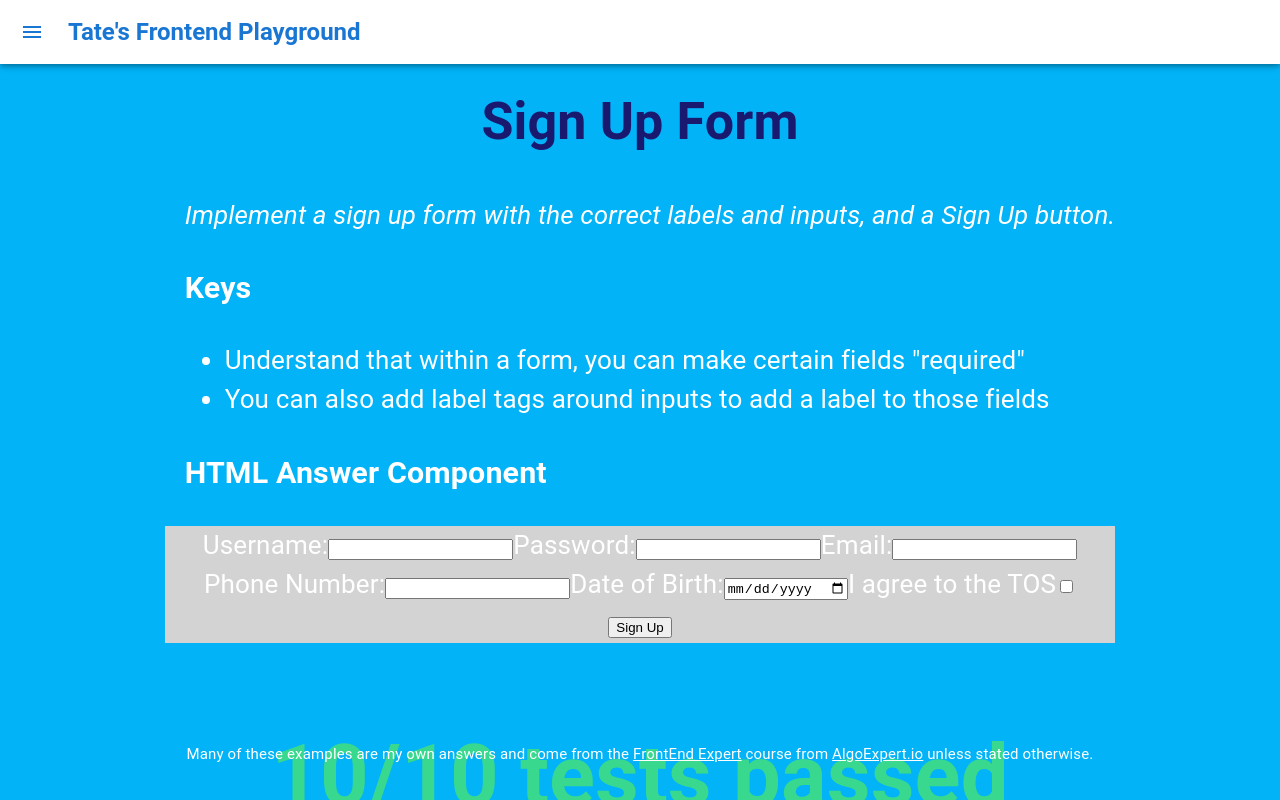
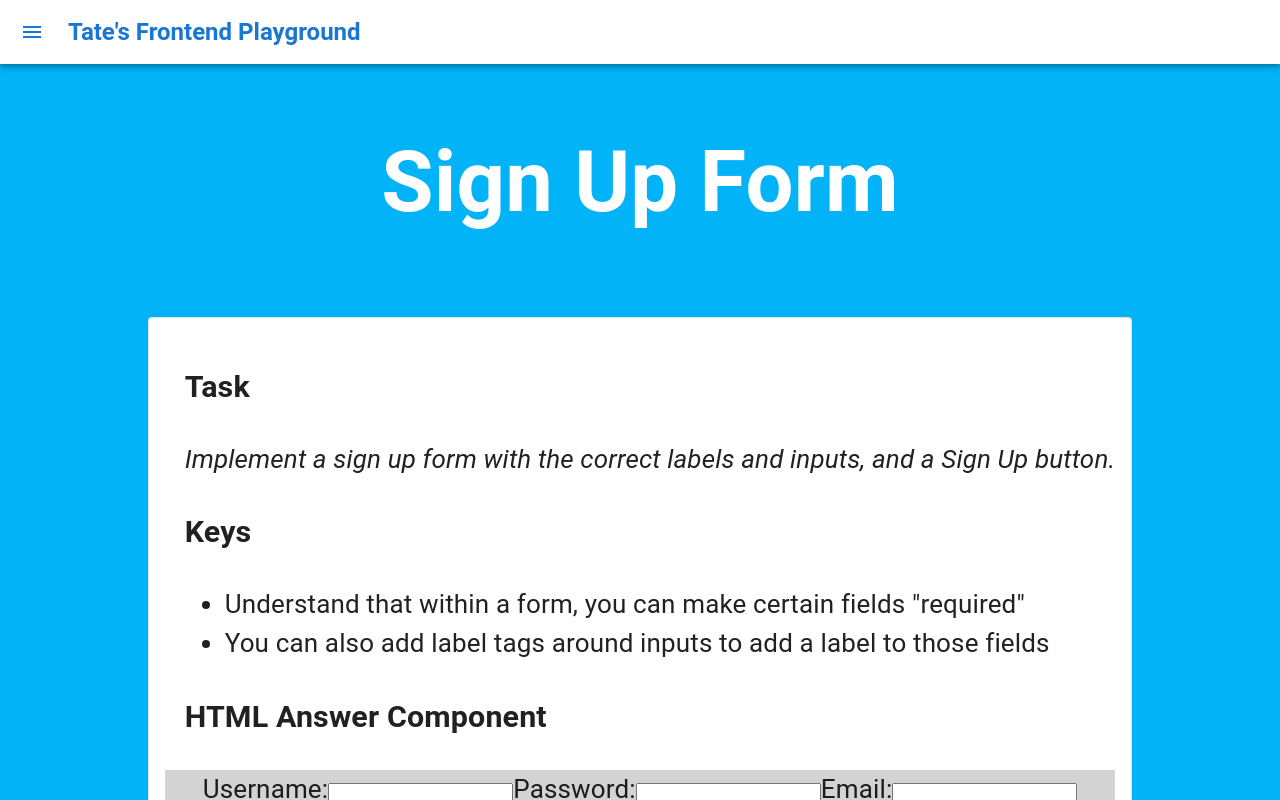
Before and after one commit to TateDeVito/Frontend-Playground, a React (Create React App) app: page /signup-form in a window 1280 px wide. Shown: the top 800 px of the page. Built offline with nearby package versions, Linux system fonts and the light colour scheme.

Commit message:
Card added to sign up form

```diff
--- a/src/Components/HTML/SignUpForm.tsx
+++ b/src/Components/HTML/SignUpForm.tsx
@@ -7,12 +7,17 @@
 //  - Understand that within a form, you can make certain fields "required"
 //  - You can also add label tags around inputs to add a label to those fields
 
+import Card from '@mui/material/Card';
+import CardContent from '@mui/material/CardContent';
 import './SignUpForm.css';
 
 const signUpForm =
+  <>
+    <h2>Sign Up Form</h2>
+    <Card variant='outlined' sx={{ minWidth: 275, height: 620, marginBottom: 20 }}>
+      <CardContent>
       <div>
-    <div>
-      <h1>Sign Up Form</h1>
+        <h3>Task</h3>
         <p><i>Implement a sign up form with the correct labels and inputs, and a Sign Up button.</i></p>
         <h3>Keys</h3>
         <ul>
@@ -48,8 +53,9 @@ const signUpForm =
           <button value="Sign Up" type="submit">Sign Up</button>
         </div>
       </form>
-      <h2 className='test-pass'> 10/10 tests passed </h2>
-    </div>
+    </CardContent>
+    </Card>
+  </>
 
 export default function SignUpForm() {
   return signUpForm;
```
Lines whose indentation alone changed are shown as unchanged.
